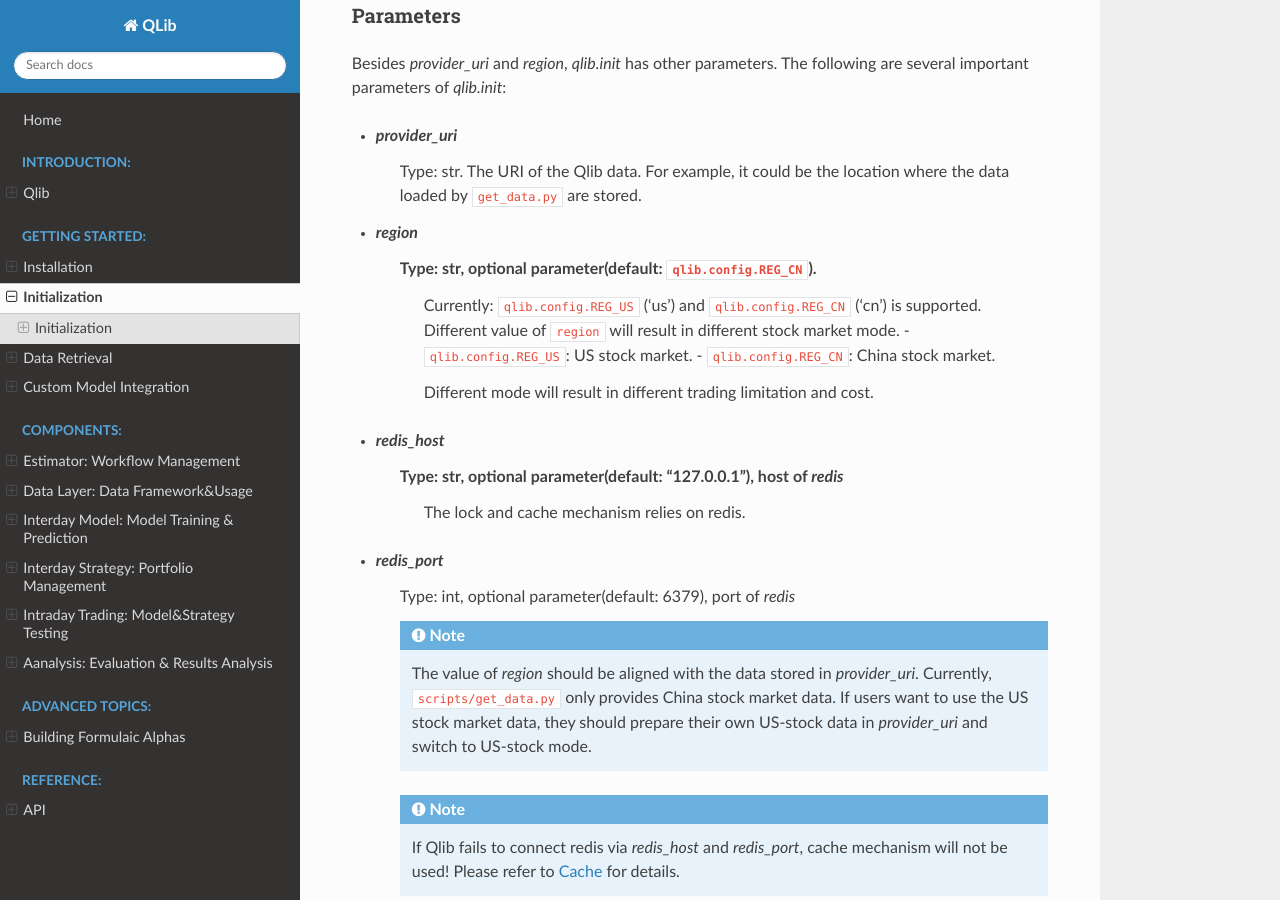
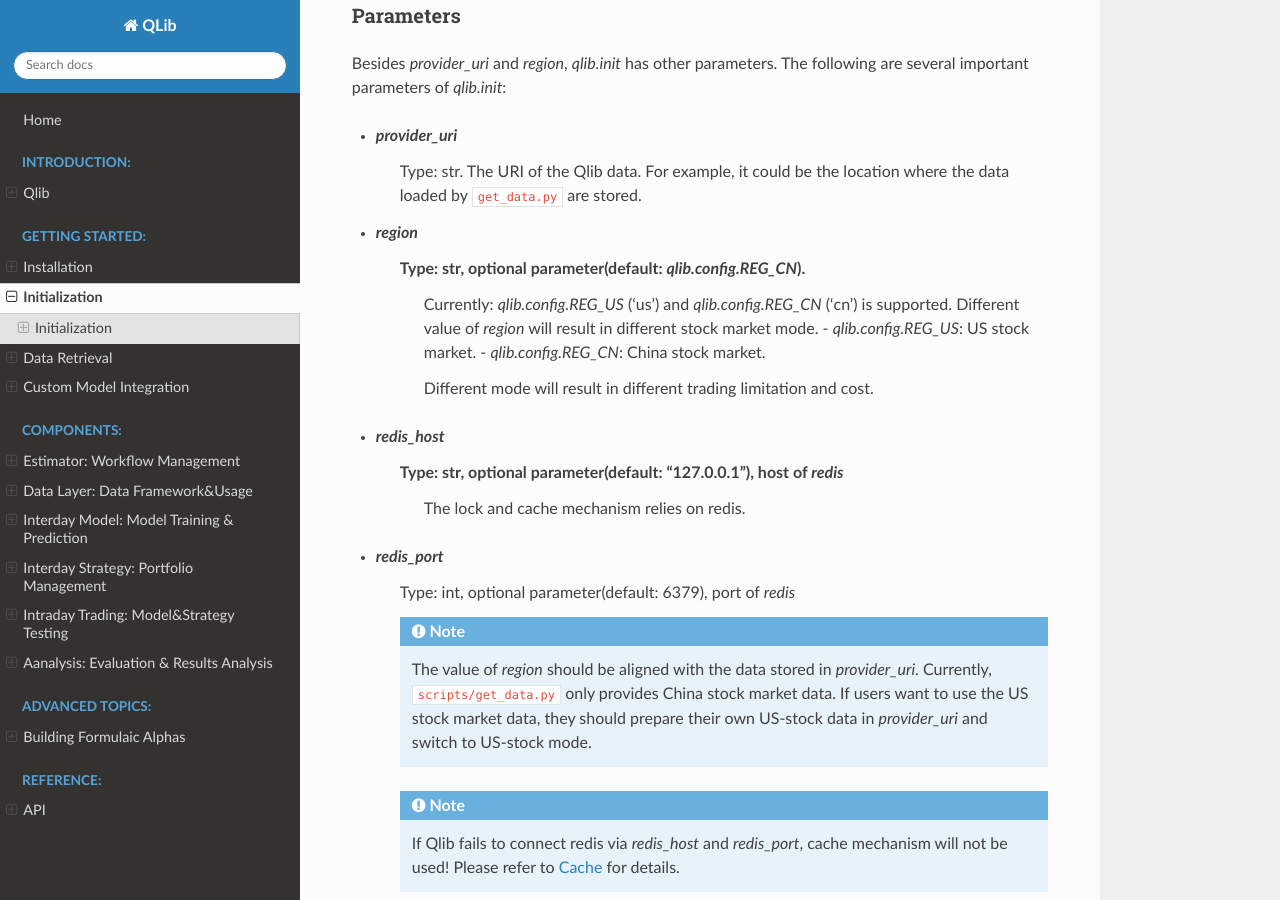
Before and after one commit to microsoft/qlib, a Sphinx documentation site: the page built from docs/start/initialization.rst, in a window 1280 px wide and 900 px high, scrolled down 573 px. Built offline with Sphinx 7.4.7 and the Read the Docs theme 2.0.0, drawn with Linux system fonts in a browser that asks for light colours; pages that are not in the unit, such as notebooks, are missing from menus.

```diff
--- a/docs/start/initialization.rst
+++ b/docs/start/initialization.rst
@@ -38,10 +38,10 @@ Besides `provider_uri` and `region`, `qlib.init` has other parameters. The follo
 - `provider_uri`
     Type: str. The URI of the Qlib data. For example, it could be the location where the data loaded by ``get_data.py`` are stored.
 - `region`
-    Type: str, optional parameter(default: ``qlib.config.REG_CN``).
-        Currently: ``qlib.config.REG_US`` ('us') and ``qlib.config.REG_CN`` ('cn') is supported. Different value of  ``region`` will result in different stock market mode.
-        - ``qlib.config.REG_US``: US stock market.
-        - ``qlib.config.REG_CN``: China stock market.
+    Type: str, optional parameter(default: `qlib.config.REG_CN`).
+        Currently: `qlib.config.REG_US` ('us') and `qlib.config.REG_CN` ('cn') is supported. Different value of  `region` will result in different stock market mode.
+        - `qlib.config.REG_US`: US stock market.
+        - `qlib.config.REG_CN`: China stock market.
 
         Different mode will result in different trading limitation and cost.
 - `redis_host`
```
